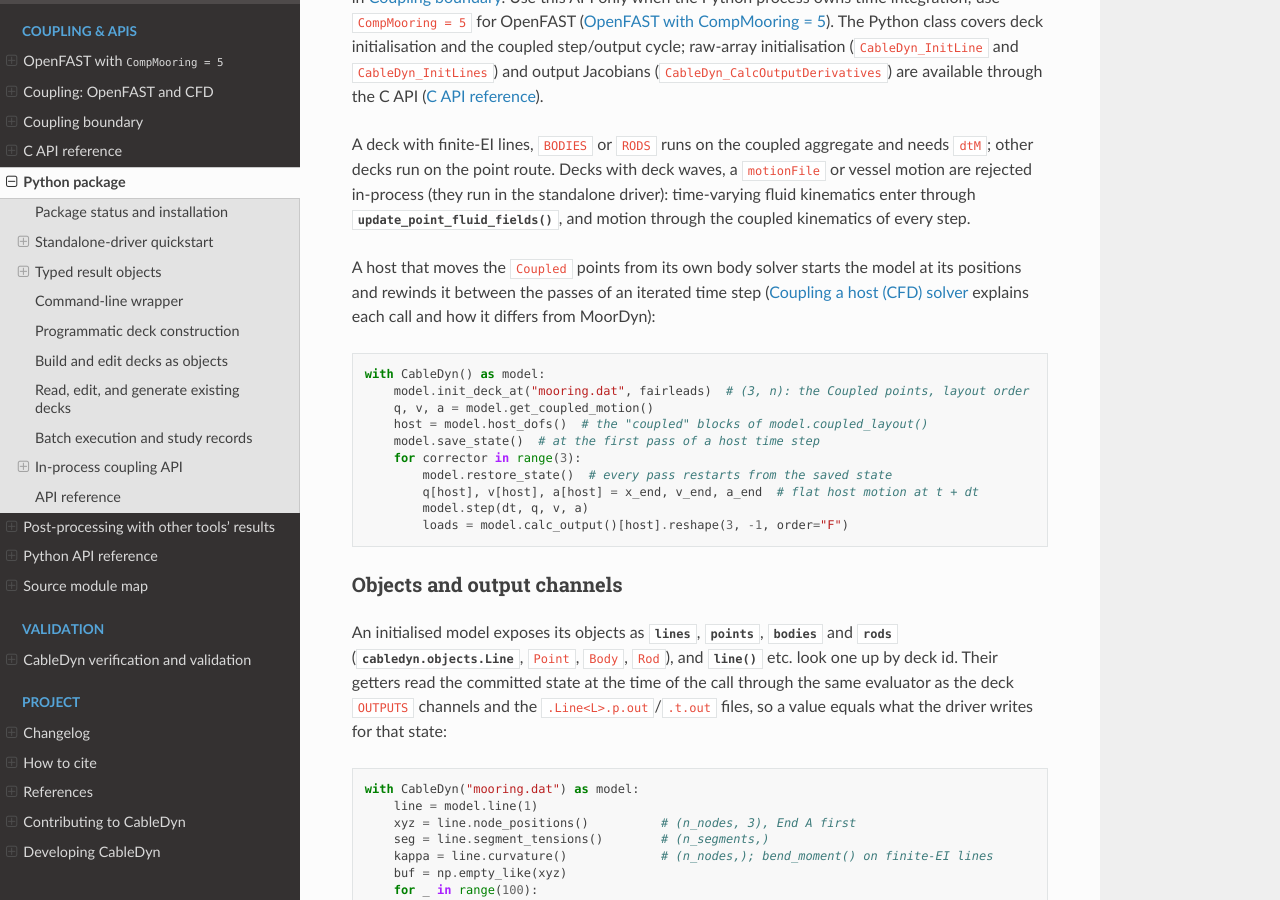
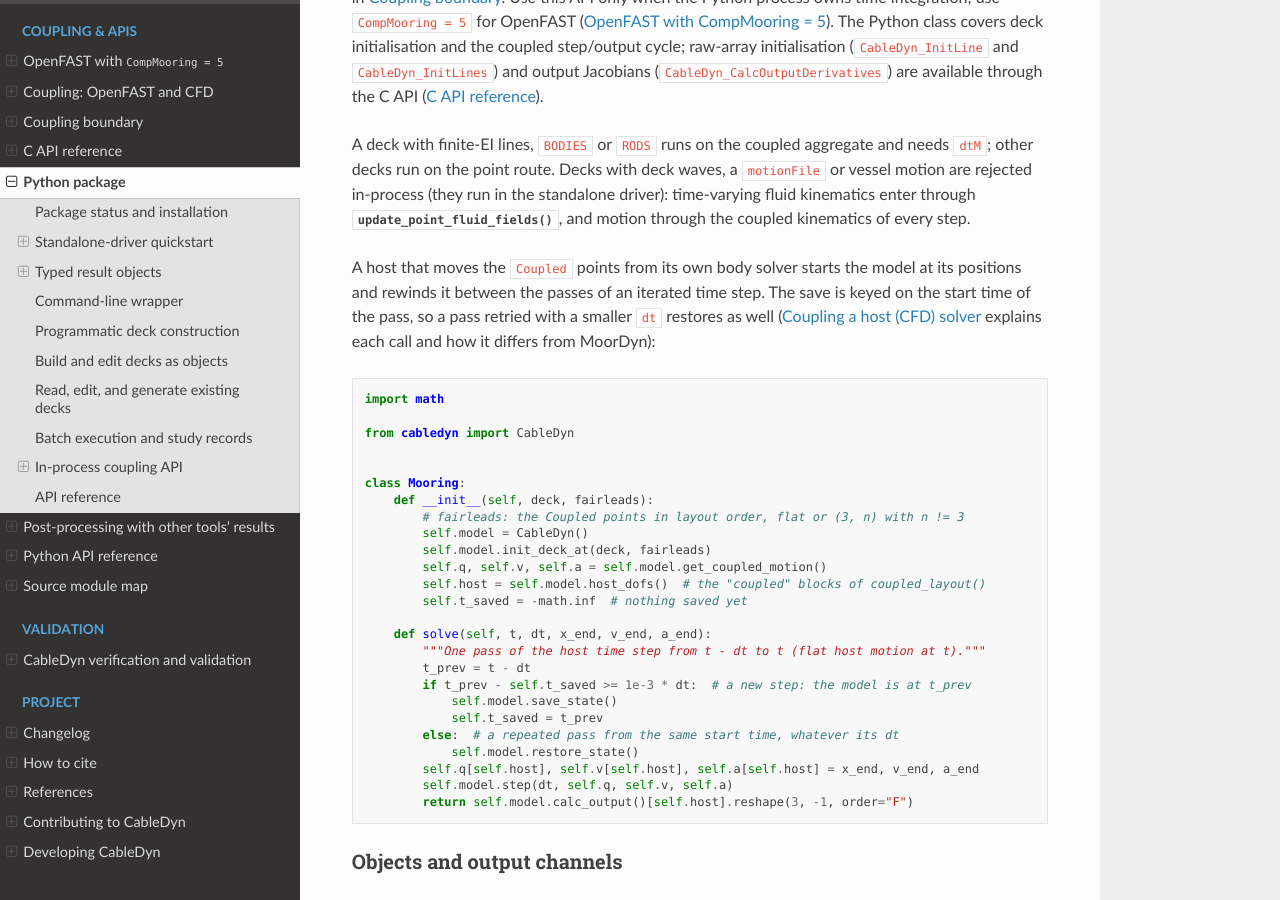
Before and after one commit to SMI-Lab-Inha/CableDyn, a Sphinx documentation site: the page built from doc/python.rst, in a window 1280 px wide and 900 px high, scrolled down 15552 px. Built offline with Sphinx 7.4.7 and the Read the Docs theme 3.1.0, drawn with Linux system fonts in a browser that asks for light colours.

Commit message:
fix(capi): save-slot lifetime, outer-corrector keying, docs and tests
- The save follows the live model: a successful Init* discards it, a
  failed InitDeck/InitDeckAt keeps it with the model, and a failed
  InitLine/InitLines discards it unless an aggregate model stays live;
  the handle comment, header, manual, coupling boundary note and Python
  docs now say the same.
- The host call sequence keys the save on the start-of-step time
  (t_prev - t_saved >= 1e-3 dt), so a pass retried with a smaller dt
  restores instead of saving an already advanced model, as foamMooring's
  sixDoFMooringRestraints does.
- MoorDyn comparisons: 6 values per coupled body or cantilevered rod and
  3 per pinned rod or point; the Coupled-only q0 equals MoorDyn's X when
  every Coupled point is attached to a line; the moment conventions of
  the two foamMooring restraints are named. Only the aggregate slot
  allocation returns CD_C_ALLOC_FAIL; an out-of-memory copy aborts.
- Tests: the save across failed inits on both routes, save/restore on a
  raw InitLine handle, bit-identity with viscoelastic + friction, Syrope
  and a Free point with UpdatePointFluidFields between save and
  restore, InitDeckAt rejections (a shared fairlead given two positions,
  End A below its anchor) and the full form on a Free-point deck,
  InitDeckAt on the 1 MiB stack, and test decks removed on every exit.

Signed-off-by: Jae Hoon Seo <jaehoon.seo@inha.ac.kr>

```diff
--- a/doc/python.rst
+++ b/doc/python.rst
@@ -773,21 +773,37 @@
 the coupled kinematics of every step.
 
 A host that moves the ``Coupled`` points from its own body solver starts the model at its
-positions and rewinds it between the passes of an iterated time step (:ref:`capi-host-coupling`
-explains each call and how it differs from MoorDyn):
+positions and rewinds it between the passes of an iterated time step. The save is keyed on the
+start time of the pass, so a pass retried with a smaller ``dt`` restores as well
+(:ref:`capi-host-coupling` explains each call and how it differs from MoorDyn):
 
 .. code-block:: python
 
-   with CableDyn() as model:
-       model.init_deck_at("mooring.dat", fairleads)  # (3, n): the Coupled points, layout order
-       q, v, a = model.get_coupled_motion()
-       host = model.host_dofs()  # the "coupled" blocks of model.coupled_layout()
-       model.save_state()  # at the first pass of a host time step
-       for corrector in range(3):
-           model.restore_state()  # every pass restarts from the saved state
-           q[host], v[host], a[host] = x_end, v_end, a_end  # flat host motion at t + dt
-           model.step(dt, q, v, a)
-           loads = model.calc_output()[host].reshape(3, -1, order="F")
+   import math
+
+   from cabledyn import CableDyn
+
+
+   class Mooring:
+       def __init__(self, deck, fairleads):
+           # fairleads: the Coupled points in layout order, flat or (3, n) with n != 3
+           self.model = CableDyn()
+           self.model.init_deck_at(deck, fairleads)
+           self.q, self.v, self.a = self.model.get_coupled_motion()
+           self.host = self.model.host_dofs()  # the "coupled" blocks of coupled_layout()
+           self.t_saved = -math.inf  # nothing saved yet
+
+       def solve(self, t, dt, x_end, v_end, a_end):
+           """One pass of the host time step from t - dt to t (flat host motion at t)."""
+           t_prev = t - dt
+           if t_prev - self.t_saved >= 1e-3 * dt:  # a new step: the model is at t_prev
+               self.model.save_state()
+               self.t_saved = t_prev
+           else:  # a repeated pass from the same start time, whatever its dt
+               self.model.restore_state()
+           self.q[self.host], self.v[self.host], self.a[self.host] = x_end, v_end, a_end
+           self.model.step(dt, self.q, self.v, self.a)
+           return self.model.calc_output()[self.host].reshape(3, -1, order="F")
 
 Objects and output channels
 ~~~~~~~~~~~~~~~~~~~~~~~~~~~
```
Also changed, not shown: CMakeLists.txt (+10 -4 lines), doc/api_python.rst (+13 -5 lines), doc/capi.rst (+41 -17 lines), doc/coupling_boundary.md (+7 -3 lines), 6 other files.
